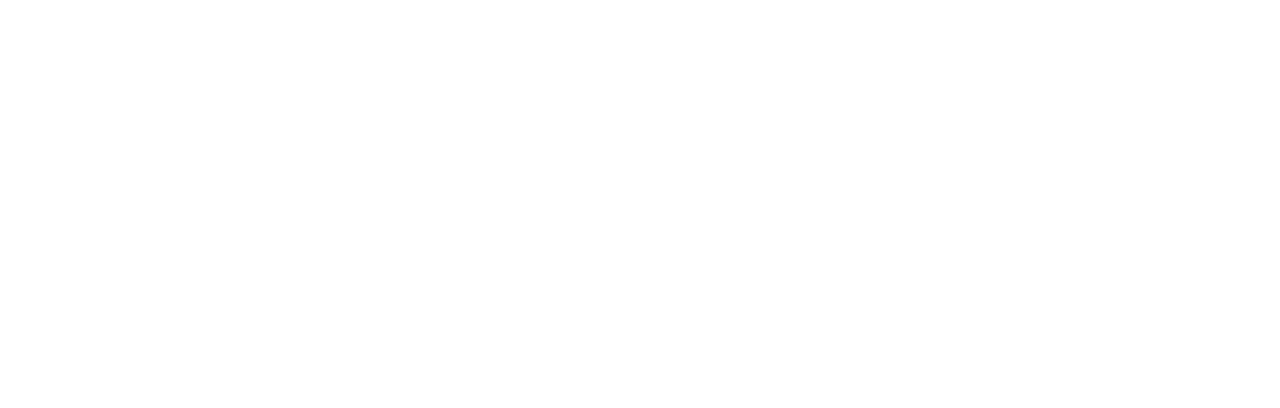
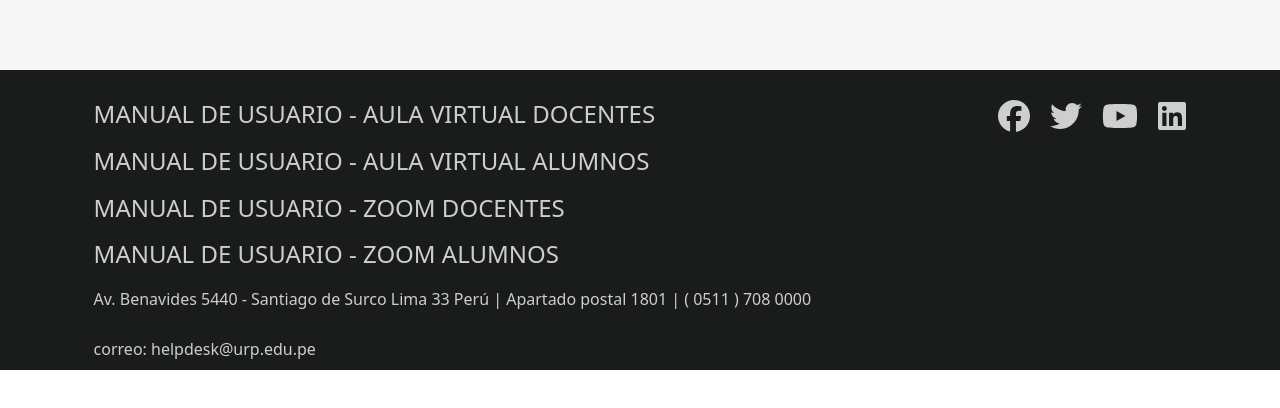
Before and after one commit to yvncv/ArquiSoftProject, a React (Create React App) app in the folder frontend/: page /cursos in a window 1280 px wide. Shown: the part 300-708 px from the top of the page. Built offline with nearby package versions, Linux system fonts and the light colour scheme; no server answers.

Commit message:
No se
no se

```diff
--- a/frontend/src/App.tsx
+++ b/frontend/src/App.tsx
@@ -5,8 +5,10 @@ import { AuthProvider } from './context/AuthContext';
 import { jwtDecode } from 'jwt-decode';
 import { DecodedToken } from './types/DecodedToken';
 import { useState, useEffect } from 'react';
+import { FontAwesomeIcon } from '@fortawesome/react-fontawesome';
 import Dashboard from './pages/Dashboard';
 import Cursos from './pages/Cursos';
+import Curso from './pages/Curso';
 import Layout from './components/Layout.jsx';
 import Profile from './pages/Profile';
 import CrearCurso from './pages/CrearCurso';
@@ -37,11 +39,40 @@ function App() {
               <Route path="/register" element={<Register />} />
               <Route path="/dashboard" element={ loggedInUser ? <Dashboard /> : <Navigate to="/" />} />
               <Route path='/cursos' element={<Cursos/>}/>
+              <Route path="/curso/:nombre" element={<Curso />} />
               <Route path="/profile" element={ loggedInUser ? <Profile /> : <Navigate to="/" />} />
               <Route path="/crear_curso" element={ loggedInUser?.role==="admin" ? <CrearCurso /> : <Navigate to="/dashboard" />} />
             </Routes>
           </Layout>
         </>
+        <footer className="footer-cursos">
+        <div className="footer-cursos-texto">
+        <h4>
+          MANUAL DE USUARIO - AULA VIRTUAL DOCENTES
+        </h4>
+        <h4>
+          MANUAL DE USUARIO - AULA VIRTUAL ALUMNOS
+        </h4>
+        <h4>
+          MANUAL DE USUARIO - ZOOM DOCENTES
+        </h4>
+        <h4>
+          MANUAL DE USUARIO - ZOOM ALUMNOS
+        </h4>
+        <p>
+          Av. Benavides 5440 - Santiago de Surco Lima 33 Perú | Apartado postal 1801 | ( 0511 ) 708 0000
+        </p>
+        <p>
+          correo: helpdesk@urp.edu.pe
+        </p>
+        </div>
+        <div className="footer-cursos-iconos">
+        <FontAwesomeIcon icon={['fab', 'facebook']} size="2x" />
+        <FontAwesomeIcon icon={['fab', 'twitter']} size="2x" />
+        <FontAwesomeIcon icon={['fab', 'youtube']} size="2x" />
+        <FontAwesomeIcon icon={['fab', 'linkedin']} size="2x" />
+        </div>
+      </footer>
       </Router>
     </AuthProvider>
   );
--- a/frontend/src/icons.js
+++ b/frontend/src/icons.js
@@ -1,7 +1,8 @@
 import { library } from '@fortawesome/fontawesome-svg-core';
 import { faBell } from '@fortawesome/free-solid-svg-icons';
 import { faComment } from '@fortawesome/free-solid-svg-icons';
+import { faChevronRight } from '@fortawesome/free-solid-svg-icons';
+import { faFacebook, faTwitter, faYoutube, faLinkedin } from '@fortawesome/free-brands-svg-icons';
 
 // Agregar los iconos a la librería
-library.add(faBell);
-library.add(faComment);
+library.add(faBell, faComment, faFacebook, faTwitter, faYoutube, faLinkedin, faChevronRight);
--- a/frontend/src/index.css
+++ b/frontend/src/index.css
@@ -74,6 +74,7 @@ code {
 .container-curso{
   background-color: #fff;
   width:1200px ;
+  margin-bottom: 250px;
 }
 
 .card{
@@ -88,6 +89,7 @@ code {
   font-weight: 400;
   color: #038731;
   text-decoration-line: underline;
+  cursor: pointer;
 }
 
 .card-body img{
@@ -100,3 +102,88 @@ code {
 #root{
   background-color: #f7f7f7;
 }
+
+.container-curso-seleccionado-total{
+  display: flex;
+  flex-direction: column;
+  align-items: center;
+}
+
+.nombre-curso{
+  width: 1200px;
+  margin: 20px;
+}
+
+.container-curso-seleccionado-total h1{
+  font-weight: 700;
+  text-align: left;
+  font-size: 30px;
+}
+
+.container-curso-seleccionado{
+  width: 1200px;
+  background-color: #fff;
+  margin-bottom: 250px;
+}
+
+.opciones-curso{
+  display: flex;
+  margin-bottom: 20px;
+}
+
+.opciones-curso h3{
+  font-size: 16.5px;
+}
+
+.opcion{
+  height: 60px;
+  padding: 30px;
+  display: flex;
+  justify-content: center;
+  align-items: center;
+}
+
+.opcion.activo{
+  background-color: #c8e1d3;
+  border-bottom: 3px solid #378E5B;
+  cursor: pointer;
+}
+
+.opcion:hover{
+  background-color: #e9e9e9;
+  border-bottom: 3px solid #363636;
+  cursor: pointer;
+}
+
+.seccion{
+  display: flex;
+  gap: 20px;
+  align-items: center;
+  height: 93px;
+  padding: 20px;
+}
+
+.seccion h3{
+  font-size: 1.25rem;
+  font-weight: 400;
+}
+
+.footer-cursos{
+  background-color: #1A1C1B;
+  color: #CDCECE;
+  height: 300px;
+  display: flex;
+  justify-content: space-around;
+  padding-top: 30px;
+}
+
+.footer-cursos-texto{
+  display: flex;
+  flex-direction: column;
+  gap: 10px;
+}
+
+.footer-cursos-iconos{
+  display: flex;
+  gap: 20px;
+}
--- /dev/null
+++ b/frontend/src/pages/Curso.jsx
@@ -0,0 +1,45 @@
+import React from "react";
+import { useLocation } from "react-router-dom";
+import { Card, Accordion, Button } from "react-bootstrap";
+import { FontAwesomeIcon } from "@fortawesome/react-fontawesome";
+
+const Curso = () => {
+  const location = useLocation();
+  const { curso } = location.state || {};
+
+  if (!curso) {
+    return <div>Curso no encontrado</div>;
+  }
+
+  return (
+    <>
+    <div className="container-curso-seleccionado-total">
+        <div className="nombre-curso">
+            <h1>{curso.nombre}</h1>
+        </div>
+        <div className="container-curso-seleccionado opciones-curso">
+            <div className="opcion activo">
+                <h3>Curso</h3>
+            </div>
+            <div className="opcion">
+                <h3>Participantes</h3>
+            </div>
+            <div className="opcion">
+                <h3>Calificaciones</h3>
+            </div>
+            <div className="opcion">
+                <h3>Competencias</h3>
+            </div>
+        </div>
+        <div className="container-curso-seleccionado">
+            <div className="seccion">
+                <FontAwesomeIcon icon="chevron-right" size="1x" />
+                <h3>General</h3>
+            </div>
+        </div>
+    </div>
+    </>
+  );
+};
+
+export default Curso;
--- a/frontend/src/pages/Cursos.jsx
+++ b/frontend/src/pages/Cursos.jsx
@@ -2,11 +2,14 @@ import React, { useState, useEffect } from "react";
 import { Card, Row, Col } from "react-bootstrap";
 import axios from "axios";
 import { jwtDecode } from "jwt-decode";
+import { useNavigate } from "react-router-dom";
+import { FontAwesomeIcon } from "@fortawesome/react-fontawesome";
 
 const Cursos = () => {
   const [error, setError] = useState("");
   const [cursos, setCursos] = useState([]);
   const [usuario, setUsuario] = useState(null); // Estado local para el usuario
+  const navigate = useNavigate(); // Obtener el navigate
 
   useEffect(() => {
     const obtenerUsuario = async () => {
@@ -51,6 +54,10 @@ const Cursos = () => {
     return `${primeraPalabra} ${palabras.slice(1).join(" ").toUpperCase()}`;
   };
 
+  const handleCardClick = (curso) => {
+    navigate(`/curso/${curso.nombre}`, { state: { curso } });
+  };
+
   return (
     <>
       <div className="container-curso-total">
@@ -67,7 +74,7 @@ const Cursos = () => {
                   <Card className="mb-3">
                     <Card.Body>
                       <img src="/imagen-curso.svg" alt="" />
-                      <Card.Title>{curso.nombre}</Card.Title>
+                      <Card.Title onClick={() => handleCardClick(curso)}>{curso.nombre}</Card.Title>
                       <Card.Text>
                         {curso.grado.toUpperCase()}/
                         {curso.facultad.toUpperCase()}/
```
